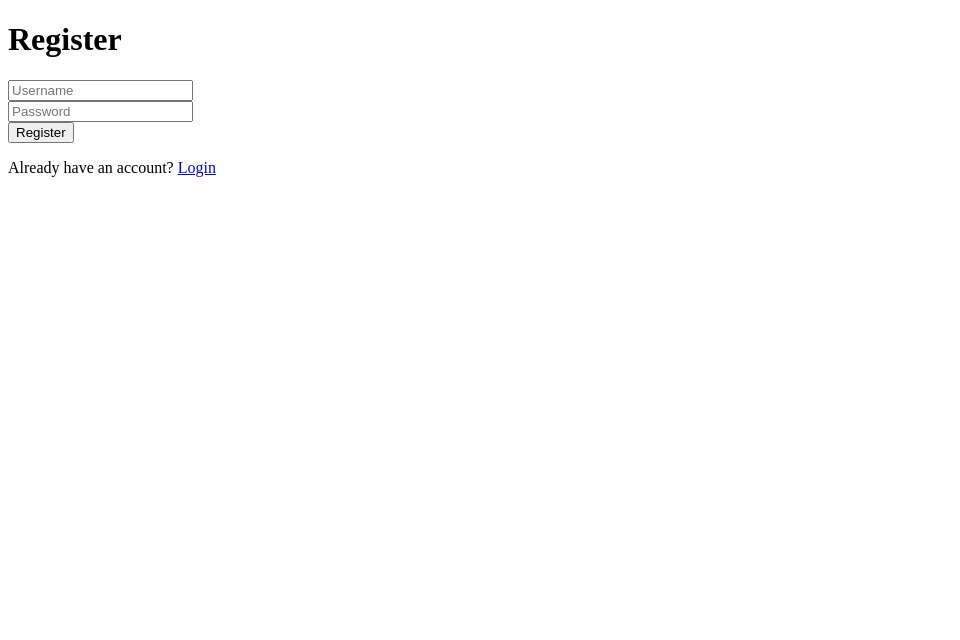
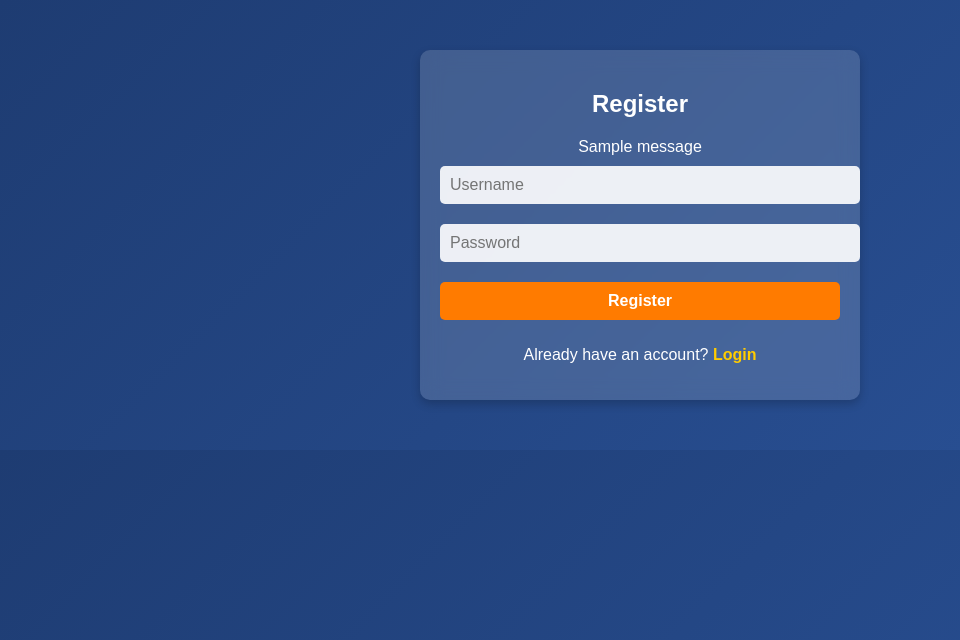
Before and after one commit to acecode101/todo-app-with-authentication, a Flask app: page /register in a window 1280 px wide. Shown: the top 640 px of the page, without its empty margins (0-960 px from the left). Run offline with Flask 3, Linux system fonts and the light colour scheme; tables that the repository leaves empty hold one stand-in row (values such as "Sample post"); one stand-in notice (Sample message) is shown.

Commit message:
Update register.html

```diff
--- a/templates/register.html
+++ b/templates/register.html
@@ -1,15 +1,27 @@
 <!DOCTYPE html>
 <html lang="en">
 <head>
+    <meta charset="UTF-8">
+    <meta name="viewport" content="width=device-width, initial-scale=1.0">
     <title>Register</title>
+    <link rel="stylesheet" href="{{ url_for('static', filename='style.css') }}">
 </head>
 <body>
-    <h1>Register</h1>
-    <form method="POST">
-        <input type="text" name="username" placeholder="Username" required><br>
-        <input type="password" name="password" placeholder="Password" required><br>
-        <button type="submit">Register</button>
-    </form>
-    <p>Already have an account? <a href="{{ url_for('login') }}">Login</a></p>
+    <div class="container">
+        <h2>Register</h2>
+        {% with messages = get_flashed_messages(with_categories=true) %}
+            {% if messages %}
+                {% for category, message in messages %}
+                    <div class="alert alert-{{ category }}">{{ message }}</div>
+                {% endfor %}
+            {% endif %}
+        {% endwith %}
+        <form method="POST">
+            <input type="text" name="username" placeholder="Username" required>
+            <input type="password" name="password" placeholder="Password" required>
+            <button type="submit">Register</button>
+        </form>
+        <p>Already have an account? <a href="{{ url_for('login') }}">Login</a></p>
+    </div>
 </body>
 </html>
```
